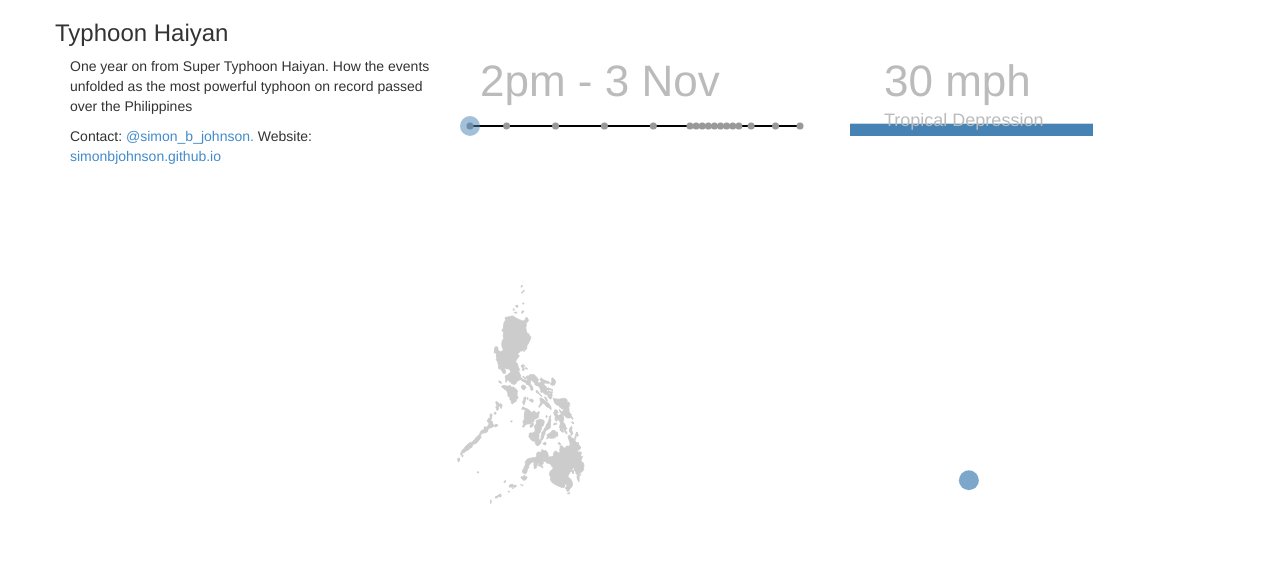
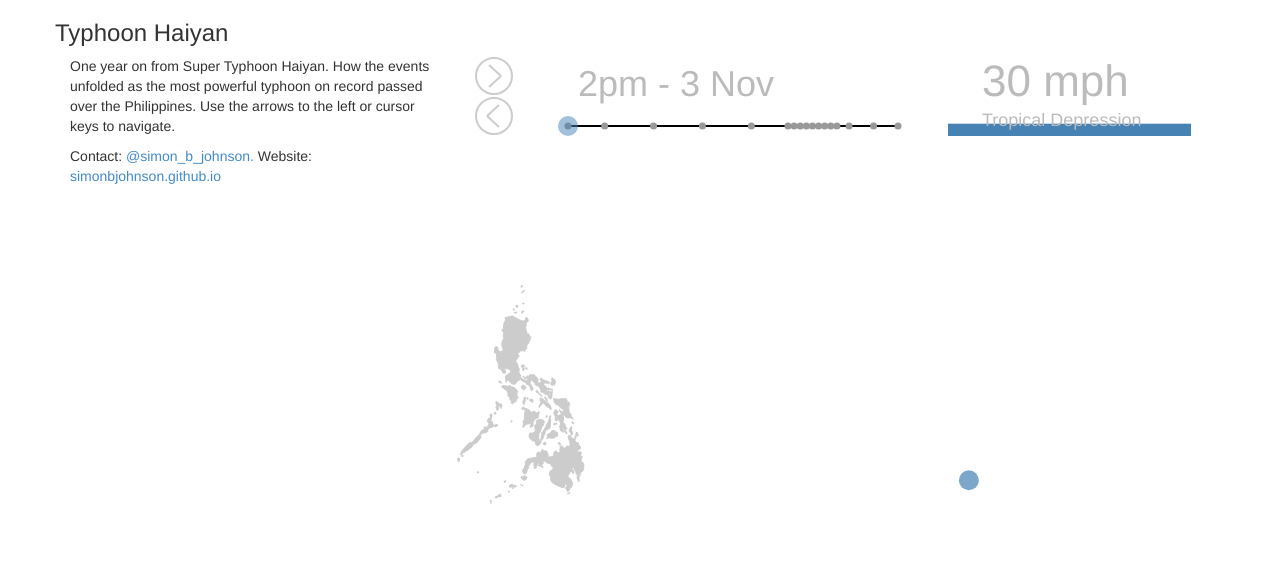
Before and after one commit to SimonbJohnson/Typhoon-Haiyan-Interactive-Graphic, a plain HTML site: page index.html in a window 1280 px wide. Drawn offline with Linux system fonts and the light colour scheme.

Commit message:
Added content for pop ups and text

```diff
--- a/css/site.css
+++ b/css/site.css
@@ -12,7 +12,7 @@
 }
 
 .datelabel{
-    font-size:44px;
+    font-size:36px;
 }
 
 .stormtype{
--- a/data/popups.js
+++ b/data/popups.js
@@ -34,5 +34,32 @@ var popups = [
     "showlon":123,
     "text":"Video",
     "popup":"<p class='text-center'><iframe width='520' height='315' src='https://www.youtube.com/embed/sxt7Nx7TeaE?start=45' frameborder='0' allowfullscreen></iframe></p><p class='text-center'>Carles, Iloilo</p>"
+  },
+  {
+    "time":13,
+    "lat":11.25,
+    "lon":125,
+    "showlat":9.25,
+    "showlon":122,
+    "text":"Image",
+    "popup":"<p class='text-center'><img src='images/typhoon_tac.jpg' alt='typhoon-damage' /></p><p class='text-center'>Tacloban after Typhoon Haiyan had passed</p>"
+  },
+  {
+    "time":14,
+    "lat":11.2167,
+    "lon":123.7,
+    "showlat":13,
+    "showlon":121,
+    "text":"Image",
+    "popup":"<p class='text-center'><img src='images/typhoon_ban.jpg' alt='typhoon-damage' /></p><p class='text-center'>Bantayan after Typhoon Haiyan had passed</p>"
+  },
+  {
+    "time":15,
+    "lat":11.5667,
+    "lon":123.1333,
+    "showlat":17,
+    "showlon":123,
+    "text":"Image",
+    "popup":"<p class='text-center'><img src='images/typhoon_pan.jpg' alt='typhoon-damage' /></p><p class='text-center'>Panay after Typhoon Haiyan had passed</p>"
   }
 ];
--- a/data/typhoon_path.js
+++ b/data/typhoon_path.js
@@ -15,7 +15,7 @@ var typhoonData = [
     "cx":124,
     "cy":12,
     "hours":0,
-    "text":"<p>One year on from Super Typhoon Haiyan. How the events unfolded as the most powerful typhoon on record passed over the Philippines</p>\n\n<p>Contact: <a href=\"https://twitter.com/Simon_B_Johnson\" target=\"_blank\">@simon_b_johnson.</a>  Website: <a href=\"http://simonbjohnson.github.io/\" target=\"_blank\">simonbjohnson.github.io</a></p>"
+    "text":"<p>One year on from Super Typhoon Haiyan. How the events unfolded as the most powerful typhoon on record passed over the Philippines. Use the arrows to the left or cursor keys to navigate.</p>\n\n<p>Contact: <a href=\"https://twitter.com/Simon_B_Johnson\" target=\"_blank\">@simon_b_johnson.</a>  Website: <a href=\"http://simonbjohnson.github.io/\" target=\"_blank\">simonbjohnson.github.io</a></p>"
   },
   {
     "Date":"Nov/04/2013",
@@ -159,7 +159,7 @@ var typhoonData = [
     "cx":124,
     "cy":12,
     "hours":117,
-    "text":"text 3"
+    "text":"Bantayan Island has 90% of building destroyed or partially destroyed."
   },
   {
     "Date":"Nov/08/2013",
@@ -177,7 +177,7 @@ var typhoonData = [
     "cx":124,
     "cy":12,
     "hours":120,
-    "text":"text 4"
+    "text":"Super Typhoon Haiyan made its third landfall over the shores of Northern Panay at around 12pm after it made its first and second lanfall over Northern Leyte and northern tip of Cebu respectively."
   },
   {
     "Date":"Nov/08/2013",
@@ -195,7 +195,7 @@ var typhoonData = [
     "cx":124,
     "cy":12,
     "hours":123,
-    "text":"text 5"
+    "text":"<p>After the storm passed Ormoc City, officials estimated 1,779 people were injured.  Hospitals were not fully functional after the typhoon.</p>"
   },
   {
     "Date":"Nov/08/2013",
@@ -213,7 +213,7 @@ var typhoonData = [
     "cx":124,
     "cy":12,
     "hours":126,
-    "text":"text 6"
+    "text":"41 provinces in the Philippines were affected by the typhoon."
   },
   {
     "Date":"Nov/08/2013",
@@ -231,7 +231,7 @@ var typhoonData = [
     "cx":124,
     "cy":12,
     "hours":129,
-    "text":"text 7"
+    "text":"On Coron island, a popular tourist destination famous for its serene lakes and white sand beaches, 50 people died and nearly all of the community’s houses were destroyed. The community—home to 700 families—has lost most of its boats, eliminating its primary mode of transport and income."
   },
   {
     "Date":"Nov/08/2013",
@@ -249,7 +249,7 @@ var typhoonData = [
     "cx":124,
     "cy":12,
     "hours":132,
-    "text":"text 8"
+    "text":"Haiyan is downgraded to Thypoon after it has passed the Philippines."
   },
   {
     "Date":"Nov/09/2013",
@@ -285,7 +285,7 @@ var typhoonData = [
     "cx":124,
     "cy":12,
     "hours":150,
-    "text":"text 10"
+    "text":"The estimated damage caused by Typhoon was $2.86 billion (USD)."
   },
   {
     "Date":"Nov/10/2013",
@@ -303,6 +303,6 @@ var typhoonData = [
     "cx":124,
     "cy":12,
     "hours":162,
-    "text":"text 11"
+    "text":"<p>Contact: <a href=\"https://twitter.com/Simon_B_Johnson\" target=\"_blank\">@simon_b_johnson.</a></p>  <p>Website: <a href=\"http://simonbjohnson.github.io/\" target=\"_blank\">simonbjohnson.github.io</a></p><p>Source: <a href='http://www.wunderground.com/hurricane/western-pacific/2013/Typhoon-Haiyan?' target='_blank'>wunderground.com</a></p>"
   }
 ];
--- a/index.html
+++ b/index.html
@@ -29,16 +29,15 @@
             <div class="row">
                 <h3>Typhoon Haiyan</h3>
                 <div class="col-xs-4" id="text"></div>
+                <div id="navigation" class="col-xs-1"></div>
                 <div id="datetimeclass" class="col-xs-4"></div>
                 <div id="windspeed" class="col-xs-3"></div>
-                <div id="navigation" class="col-xs-1"></div>
             </div>
             <div class="row">
                 <div id="map" class="col-md-12">
                 </div>
             </div>
         </div>
-        <script src="js/typhoon.js"></script>
         <div id="myModal" class="modal fade modal-wide">
             <div class="modal-dialog modal-lg">
                 <div class="modal-content">
@@ -54,5 +53,6 @@
                 </div>
             </div>
         </div>
+        <script src="js/typhoon.js"></script>
     </body>
 </html>
--- a/js/typhoon.js
+++ b/js/typhoon.js
@@ -94,6 +94,7 @@ function generateMap(){
                     })
             .attr("stroke-width", 1)
             .attr("stroke", "#bbbbbb")
+            .attr("stroke-width",2)
             .attr("class","popupline")
             .attr("class",function(d,i){
                 return "popup" + d.time +" popupline";
@@ -115,7 +116,7 @@ function generateMap(){
         })
         .attr("fill","white")
         .attr("stroke","#bbbbbb")
-        .attr("stroke-width",1)
+        .attr("stroke-width",2)
         .attr("opacity",0)
         .attr("id",function(d,i){
             return "popupcircle"+i;
@@ -156,7 +157,6 @@ function generateMap(){
         .attr("fill","#999999")
         .on('mouseover', function(d,i){
             d3.select("#popupcircle"+i).attr("fill","#bbbbbb");
-            console.log(i);
         })
         .on('mouseout', function(d,i){
             d3.select("#popupcircle"+i).attr("fill","white");
@@ -288,6 +288,98 @@ function generateTimeline(){
         .attr("fill","#bbbbbb");
 
 
+}
+
+function generateNavigation(){
+    var width = $('#navigation').width();
+    var height = 80;
+    var r=Math.min(width/2,18)
+    var svg = d3.select('#navigation')
+            .append("svg")
+            .attr("width", width)
+            .attr("height", height);
+
+    svg.append("circle")
+        .attr("cx", function(d) {
+             return width/2;
+        })
+        .attr("cy", function(d) {
+             return 20;
+        })
+        .attr("r", r)
+        .attr("stroke","#cccccc")
+        .attr("stroke-width",2)
+        .attr("fill","#ffffff")
+        .on('mouseover', function(d,i){
+                d3.select(this).attr("fill","#bbbbbb");
+                d3.select("body").style("cursor", "pointer");
+            })
+        .on('mouseout', function(d,i){
+                d3.select(this).attr("fill","white");
+                d3.select("body").style("cursor", "default");
+            })
+        .on('click',function(){
+            transition(1);
+        });
+
+    svg.append("circle")
+        .attr("cx", function(d) {
+             return width/2;
+        })
+        .attr("cy", function(d) {
+             return 60;
+        })
+        .attr("r", r)
+        .attr("stroke","#cccccc")
+        .attr("stroke-width",2)
+        .attr("fill","#ffffff")
+        .on('mouseover', function(d,i){
+                d3.select(this).attr("fill","#bbbbbb");
+                d3.select("body").style("cursor", "pointer");
+            })
+            .on('mouseout', function(d,i){
+                d3.select(this).attr("fill","white");
+                d3.select("body").style("cursor", "default");
+            })
+        .on('click',function(){
+            transition(-1);
+        });
+
+    svg.append("line")
+            .attr('x1',width/2+7)
+            .attr('y1',20)
+            .attr('x2',width/2-r+13)
+            .attr('y2',20-r+7)
+            .attr("stroke-width", 1)
+            .attr("stroke", "#cccccc")
+            .attr("stroke-width",2);
+
+    svg.append("line")
+            .attr('x1',width/2+7)
+            .attr('y1',20)
+            .attr('x2',width/2-r+13)
+            .attr('y2',20+r-7)
+            .attr("stroke-width", 1)
+            .attr("stroke", "#cccccc")
+            .attr("stroke-width",2);
+
+    svg.append("line")
+            .attr('x1',width/2-7)
+            .attr('y1',60)
+            .attr('x2',width/2+r-13)
+            .attr('y2',60-r+7)
+            .attr("stroke-width", 1)
+            .attr("stroke", "#cccccc")
+            .attr("stroke-width",2);
+
+    svg.append("line")
+            .attr('x1',width/2-7)
+            .attr('y1',60)
+            .attr('x2',width/2+r-13)
+            .attr('y2',60+r-7)
+            .attr("stroke-width", 1)
+            .attr("stroke", "#cccccc")
+            .attr("stroke-width",2);
 }
 
 function transition(delta){
@@ -452,5 +544,10 @@ $(document).keydown(function(e) {
 generateMap();
 generateWind();
 generateTimeline();
+generateNavigation();
 d3.selectAll(".time0").attr("opacity",1);
 $('#text').html(typhoonData[0].text);
+
+$('#myModal').on('hidden.bs.modal', function () {
+    $('#modal-body').html("");
+});
```
Also changed, not shown: images/typhoon_ban.jpg (added), images/typhoon_pan.jpg (added), images/typhoon_tac.jpg (added).
